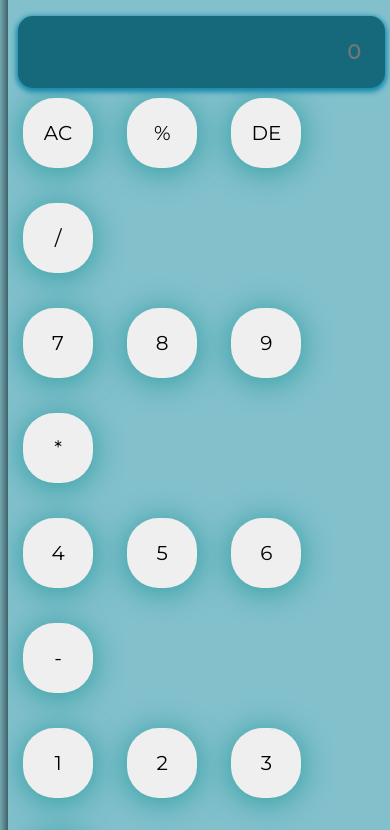
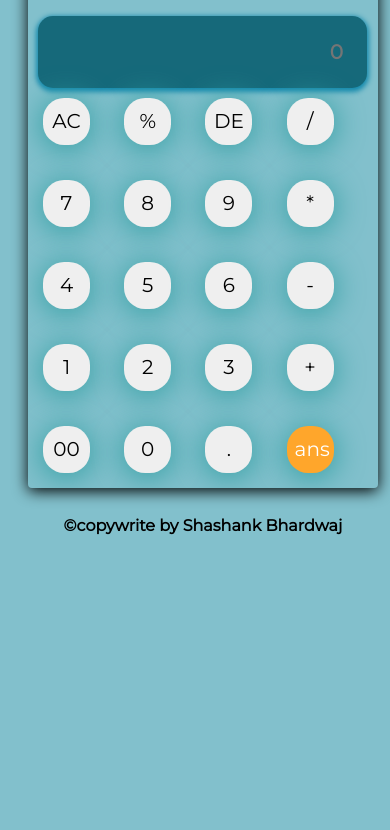
Before and after one commit to shash-01/calculator, a plain HTML site: page index.html in a window 390 px wide. Shown: the part 130-960 px from the top of the page. After the commit the page ends 912 px from the top, so only its background shows below. Drawn offline with Linux system fonts and the light colour scheme.

Commit message:
Update calculator.css

```diff
--- a/calculator.css
+++ b/calculator.css
@@ -28,10 +28,12 @@
     margin-top: 60px;
    flex-wrap: wrap;
    overflow:auto;
+
 }
 button
 {
  background-color: none/*transparent*/;
+ position:relative;
  border: 2px solid transparent ;
  height:70px;
  width:70px;
@@ -102,3 +104,23 @@ h1{
     font-weight: 600;
     font-family: 'Montserrat';
 }
+@media (max-width:1080px) {
+    .container{
+        background-color:transparent;
+        /*display:inline-block;*/
+        box-shadow: 0px 3px 15px rgb(0, 0, 0);
+        border-radius: 4px;
+        height:auto;
+        width:350px;
+       /* max-width: 50vh;*/
+        margin:auto;
+        margin-top: 60px;
+        flex-wrap: wrap;
+        overflow:auto;
+    }
+    .button
+    {
+        height:47px;
+        width:47px;
+    }
+}
```
